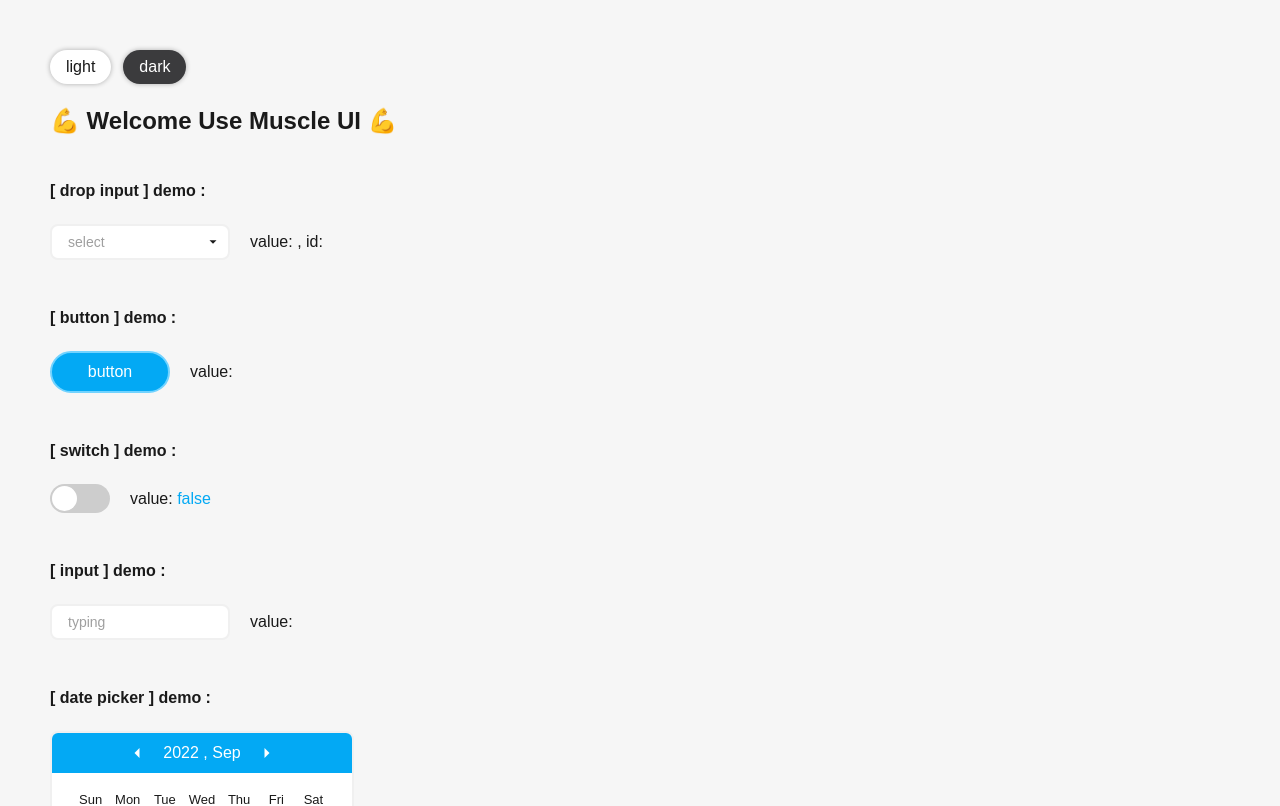
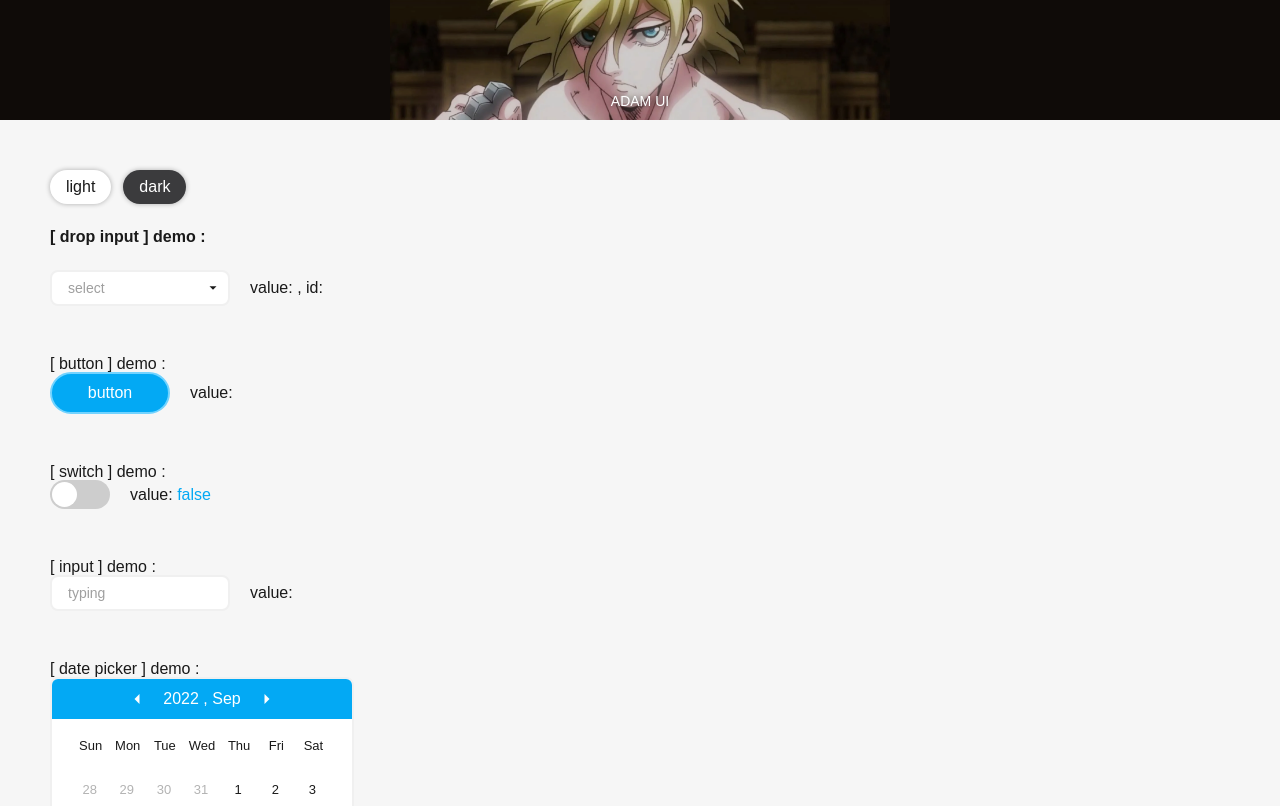
Before and after one commit to steve19890707/UI-Components, a React (Create React App) app: page / in a window 1280 px wide. Shown: the top 806 px of the page. Built offline with nearby package versions, Linux system fonts and the light colour scheme.

Commit message:
[update] pj name

```diff
--- a/public/index.html
+++ b/public/index.html
@@ -7,7 +7,7 @@
   <meta name="viewport" content="width=device-width, initial-scale=1" />
   <meta name="theme-color" content="#000000" />
   <meta name="description" content="" />
-  <title>Muscle UI</title>
+  <title>ADAM UI</title>
 </head>
 
 <body>
--- a/src/components/App.js
+++ b/src/components/App.js
@@ -18,14 +18,41 @@ const GlobalStyle = createGlobalStyle`
   }
 `;
 const StyledApp = styled.div`
+  .app-content {
     box-sizing:border-box ;
-  padding:50px ;
-  .title {
-    font-size:24px;
-    font-weight:bold ;
-    margin-bottom:50px ;
+    padding:50px;
   }
-  .caption {
+  .app-title {
+    position: relative;
+    width:100% ;
+    background-color:#0f0b08 ;
+    height: 120px;
+  }
+  .app-title .banner {
+    opacity:.8 ;
+    position: absolute;
+    top:50% ;
+    left:50% ;
+    transform: translate(-50%,-50%);
+    width:500px;
+    height:100%;
+    background-image:url('./UI-Components/imgs/banner.jpg');
+    background-repeat:no-repeat ;
+    background-position:center -50px;
+    background-size:500px ;
+    z-index:1 ;
+  }
+  .app-title span {
+    position: absolute;
+    bottom:10% ;
+    left:50% ;
+    transform: translate(-50%,0%);
+    font-size:14px ;
+    color:#fff ;
+    text-shadow:0 0 5px rgba(0,0,0,0.6) ;
+    z-index:2 ;
+  }
+  .app-caption {
     font-size:16px;
     font-weight:bold ;
     margin-bottom:25px ;
@@ -74,12 +101,17 @@ export const App = () => {
   const [inputDemoVal, setInputDemoVal] = useState('');
   const [datePickerDemoVal, setDatePickerDemoVal] = useState('YYYY/MM/DD');
   return <StyledApp theme={theme}>
-    <GlobalStyle theme={theme} />    <div className="theme-btns">
+    <GlobalStyle theme={theme} />
+    <div className="app-title">
+      <span>ADAM UI</span>
+      <div className="banner"></div>
+    </div>
+    <div className="app-content">
+      <div className="theme-btns">
         <button onClick={() => setTheme('light')}>light</button>
         <button onClick={() => setTheme('dark')}>dark</button>
       </div>
-    <div className="title">💪 Welcome Use Muscle UI 💪</div>
-    <div className="caption">[ drop input ] demo :</div>
+      <div className="app-caption">[ drop input ] demo :</div>
       <div className="demo-compnent">
         <DropInput
           theme={theme}
@@ -121,5 +153,6 @@ export const App = () => {
         />
         <div className="compnent-value">value: <span>{datePickerDemoVal}</span></div>
       </div>
+    </div>
   </StyledApp>
 }
```
Also changed, not shown: public/imgs/banner.jpg (added), 1 other file (tests, documents, lock files or other folders). Lines whose indentation alone changed are shown as unchanged.
